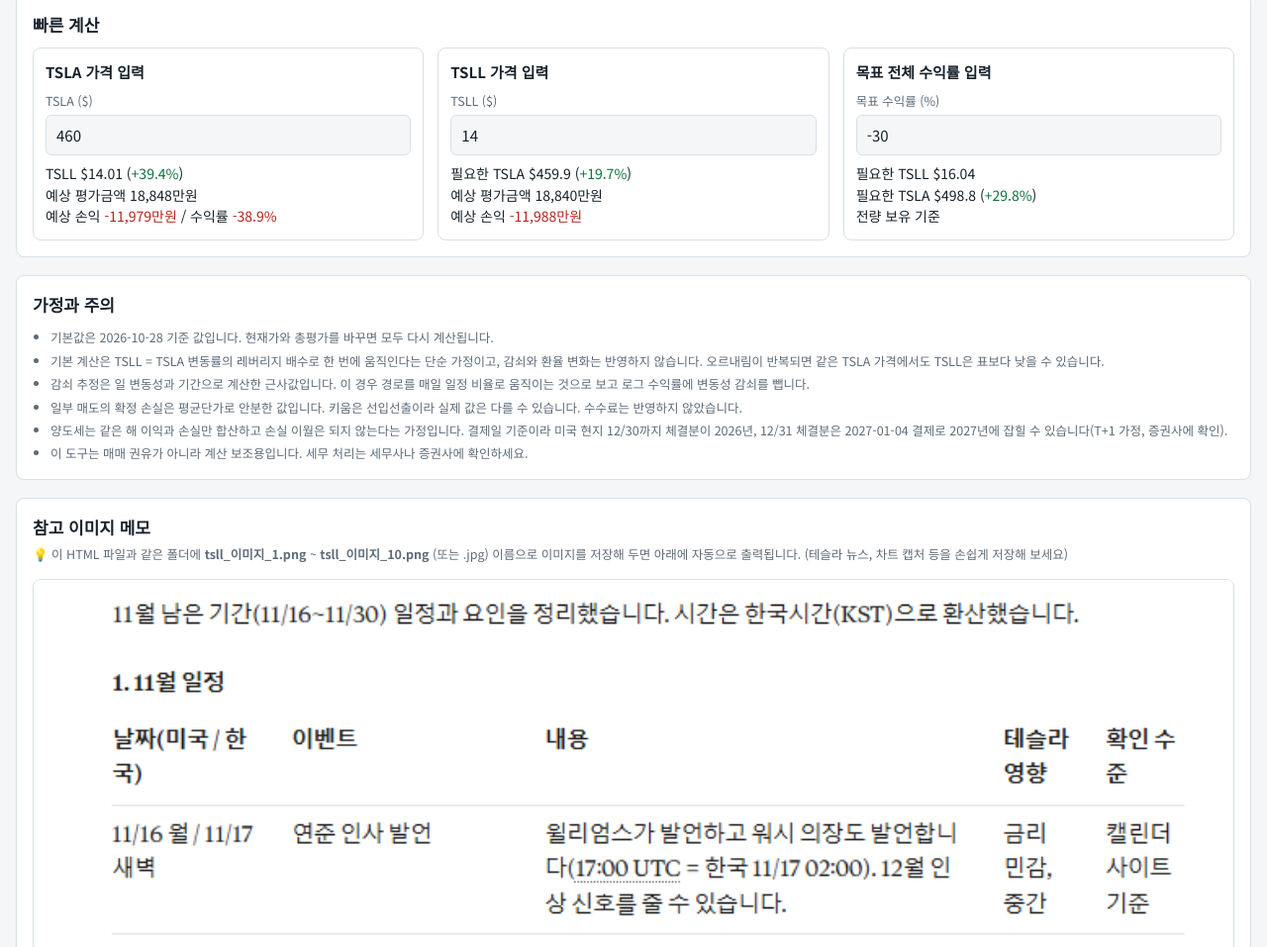
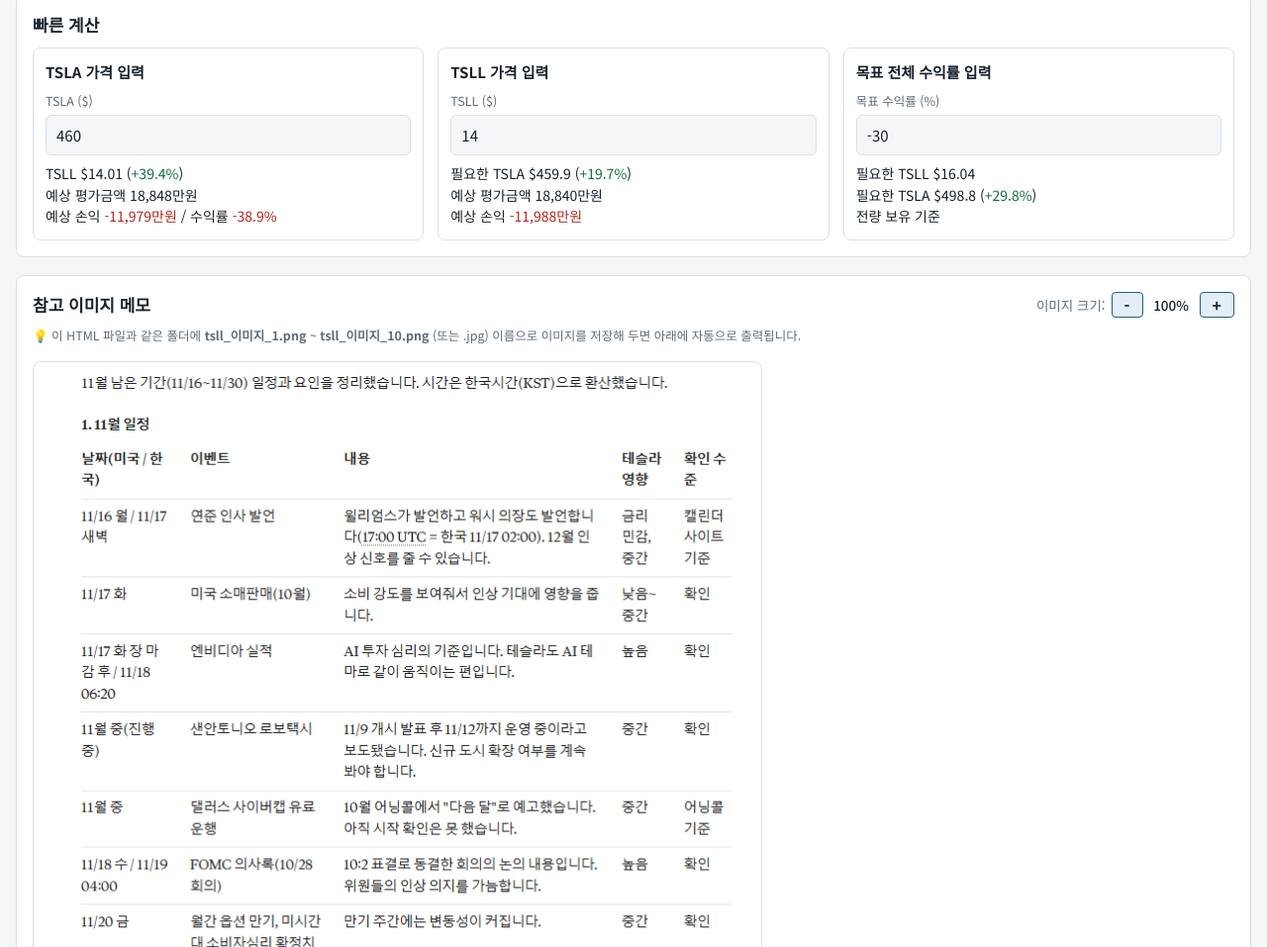
Before and after one commit to hphong001/autotube, a plain HTML site: page tsll.html in a window 1280 px wide. Shown: the part 5003-5960 px from the top of the page at 99% size. Drawn offline with Linux system fonts and the light colour scheme.

Commit message:
Add files via upload

```diff
--- a/tsll.html
+++ b/tsll.html
@@ -96,8 +96,11 @@ tr.now td:first-child { background: var(--now); }
 .caution { margin-top: 14px; font-size: 15px; padding: 10px 12px; border-left: 4px solid var(--accent); background: var(--accent-soft); border-radius: 4px; }
 .sellbox { margin: 8px 0; }
 
-/* 4. 메모 이미지 스타일 */
-.memo-img { max-width: 100%; border-radius: 8px; border: 1px solid var(--line); display: none; }
+/* 4. 메모 이미지 & 줌 컨트롤 스타일 */
+.zoom-ctrl { display: flex; align-items: center; gap: 6px; font-size: 13.5px; color: var(--muted); }
+.zoom-ctrl button { padding: 4px 12px; font-size: 16px; font-weight: bold; line-height: 1; border-radius: 4px; }
+.zoom-ctrl span#memoZoomText { display: inline-block; width: 45px; text-align: center; font-variant-numeric: tabular-nums; color: var(--ink); font-weight: 500; }
+.memo-img { border-radius: 8px; border: 1px solid var(--line); display: none; max-width: none; } /* 원본크기 출력을 위해 max-width 해제 */
 </style>
 </head>
 <body>
@@ -207,23 +210,20 @@ tr.now td:first-child { background: var(--now); }
     </div>
   </section>
 
-  <section class="panel" aria-labelledby="fTitle">
-    <h2 id="fTitle">가정과 주의</h2>
-    <ul class="note" style="padding-left:18px;margin:0;display:flex;flex-direction:column;gap:4px">
-      <li>기본값은 2026-10-28 기준 값입니다. 현재가와 총평가를 바꾸면 모두 다시 계산됩니다.</li>
-      <li>기본 계산은 TSLL = TSLA 변동률의 레버리지 배수로 한 번에 움직인다는 단순 가정이고, 감쇠와 환율 변화는 반영하지 않습니다. 오르내림이 반복되면 같은 TSLA 가격에서도 TSLL은 표보다 낮을 수 있습니다.</li>
-      <li>감쇠 추정은 일 변동성과 기간으로 계산한 근사값입니다. 이 경우 경로를 매일 일정 비율로 움직이는 것으로 보고 로그 수익률에 변동성 감쇠를 뺍니다.</li>
-      <li>일부 매도의 확정 손실은 평균단가로 안분한 값입니다. 키움은 선입선출이라 실제 값은 다를 수 있습니다. 수수료는 반영하지 않았습니다.</li>
-      <li>양도세는 같은 해 이익과 손실만 합산하고 손실 이월은 되지 않는다는 가정입니다. 결제일 기준이라 미국 현지 12/30까지 체결분이 2026년, 12/31 체결분은 2027-01-04 결제로 2027년에 잡힐 수 있습니다(T+1 가정, 증권사에 확인).</li>
-      <li>이 도구는 매매 권유가 아니라 계산 보조용입니다. 세무 처리는 세무사나 증권사에 확인하세요.</li>
-    </ul>
-  </section>
-
-  <!-- 새롭게 추가된 메모 이미지 패널 -->
+  <!-- 새롭게 추가 및 업데이트된 메모 이미지 패널 -->
   <section class="panel" aria-labelledby="memoTitle">
-    <h2 id="memoTitle" style="margin-bottom:4px;">참고 이미지 메모</h2>
-    <p class="note" style="margin-top:0;">💡 이 HTML 파일과 같은 폴더에 <strong>tsll_이미지_1.png</strong> ~ <strong>tsll_이미지_10.png</strong> (또는 .jpg) 이름으로 이미지를 저장해 두면 아래에 자동으로 출력됩니다. (테슬라 뉴스, 차트 캡처 등을 손쉽게 저장해 보세요)</p>
-    <div id="memoImages" style="margin-top: 16px; display: flex; flex-direction: column; gap: 12px;"></div>
+    <div class="head">
+      <h2 id="memoTitle" style="margin-bottom:0;">참고 이미지 메모</h2>
+      <div class="zoom-ctrl">
+        <span>이미지 크기:</span>
+        <button type="button" id="memoZoomOut">-</button>
+        <span id="memoZoomText">100%</span>
+        <button type="button" id="memoZoomIn">+</button>
+      </div>
+    </div>
+    <p class="note" style="margin-top:8px;">💡 이 HTML 파일과 같은 폴더에 <strong>tsll_이미지_1.png</strong> ~ <strong>tsll_이미지_10.png</strong> (또는 .jpg) 이름으로 이미지를 저장해 두면 아래에 자동으로 출력됩니다.</p>
+    <!-- overflow-x: auto 를 주어 이미지가 커져도 이 영역 안에서만 가로 스크롤 생성 -->
+    <div id="memoImages" style="margin-top: 16px; display: flex; flex-direction: column; gap: 12px; overflow-x: auto;"></div>
   </section>
 
 </div>
@@ -497,12 +497,39 @@ tr.now td:first-child { background: var(--now); }
     if (src !== 'sell') $('sell').value = grp(Math.round(q * I0 * fx));
   }
 
-  // 5. 메모 이미지를 자동으로 찾아 불러오는 함수
+  // ==========================================
+  // 메모 이미지 줌(Zoom) 기능
+  // ==========================================
+  var memoZoom = 1.0; // 기본 100%
+
+  function applyMemoZoom() {
+    $('memoZoomText').textContent = Math.round(memoZoom * 100) + '%';
+    var imgs = document.querySelectorAll('.memo-img');
+    imgs.forEach(function(img) {
+      if (img.naturalWidth) {
+        // 원본 픽셀 크기에 zoom 비율을 곱해 강제로 지정
+        img.style.width = (img.naturalWidth * memoZoom) + 'px';
+      }
+    });
+  }
+
+  $('memoZoomIn').addEventListener('click', function() {
+    memoZoom = Math.round((memoZoom + 0.2) * 10) / 10; // 20% 단위로 확대 (부동소수점 오류 방지)
+    applyMemoZoom();
+  });
+
+  $('memoZoomOut').addEventListener('click', function() {
+    memoZoom = Math.max(0.2, Math.round((memoZoom - 0.2) * 10) / 10); // 최소 20% 제한
+    applyMemoZoom();
+  });
+
+  // ==========================================
+  // 메모 이미지 로드 기능
+  // ==========================================
   function loadMemoImages() {
     var container = $('memoImages');
     if (!container) return;
 
-    // 1번부터 10번까지 루프
     for (var i = 1; i <= 10; i++) {
       (function(idx) {
         var img = document.createElement('img');
@@ -510,24 +537,23 @@ tr.now td:first-child { background: var(--now); }
 
         var triedJpg = false;
 
-        // 이미지 로딩 성공 시 화면에 표시
         img.onload = function() {
           img.style.display = 'block';
+          // 불러오기 성공 시 현재 줌 배율 적용
+          if (img.naturalWidth) {
+            img.style.width = (img.naturalWidth * memoZoom) + 'px';
+          }
         };
 
-        // 이미지 로딩 실패 시 (파일이 없을 때)
         img.onerror = function() {
           if (!triedJpg) {
-            // 처음엔 png 시도, 실패하면 jpg 시도
             triedJpg = true;
             img.src = 'tsll_이미지_' + idx + '.jpg';
           } else {
-            // 둘 다 없으면 DOM에서 완전히 제거 (깨진 이미지 방지)
             img.remove();
           }
         };
 
-        // 첫 시도는 무조건 png
         img.src = 'tsll_이미지_' + idx + '.png';
         container.appendChild(img);
       })(i);
@@ -562,7 +588,7 @@ tr.now td:first-child { background: var(--now); }
 
   render();
 
-  // 스크립트 로드 완료 후 이미지 로더 실행
+  // 스크립트가 로드되면 이미지 불러오기 실행
   loadMemoImages();
 })();
 </script>
```
